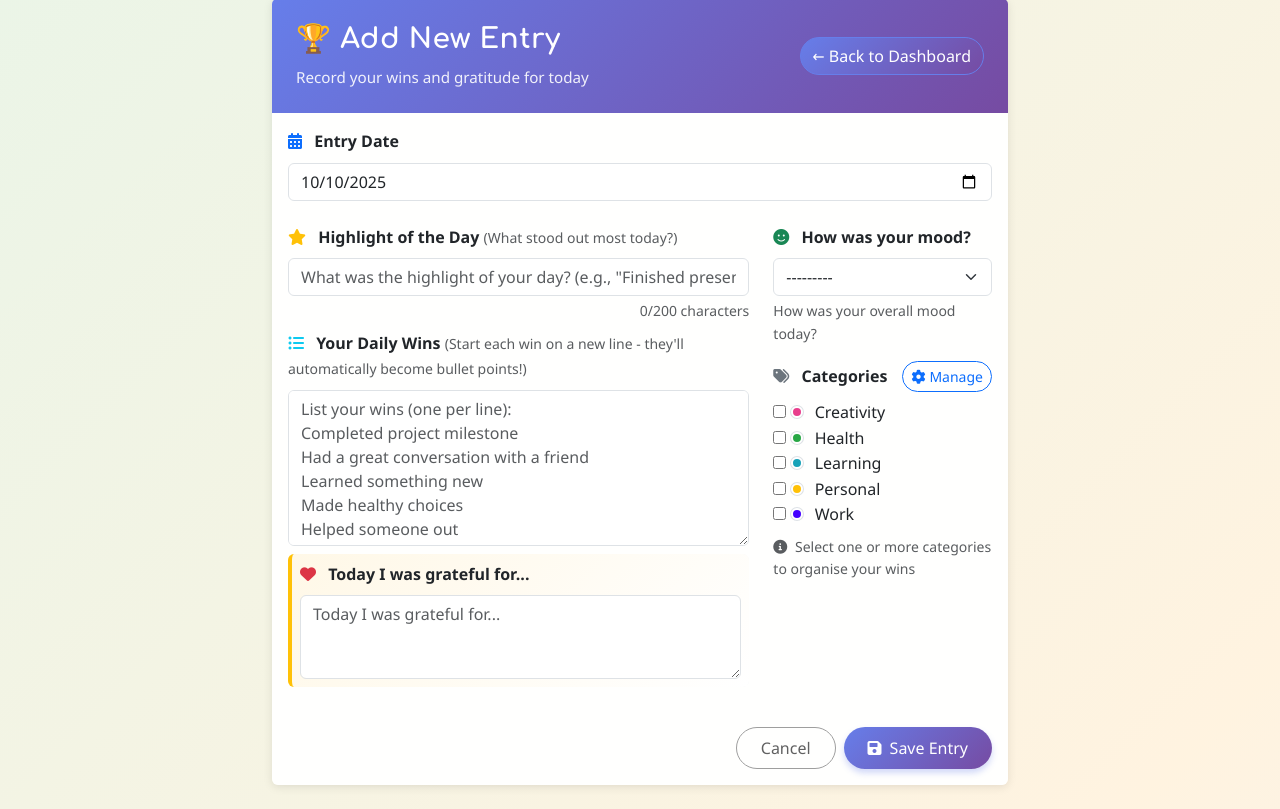
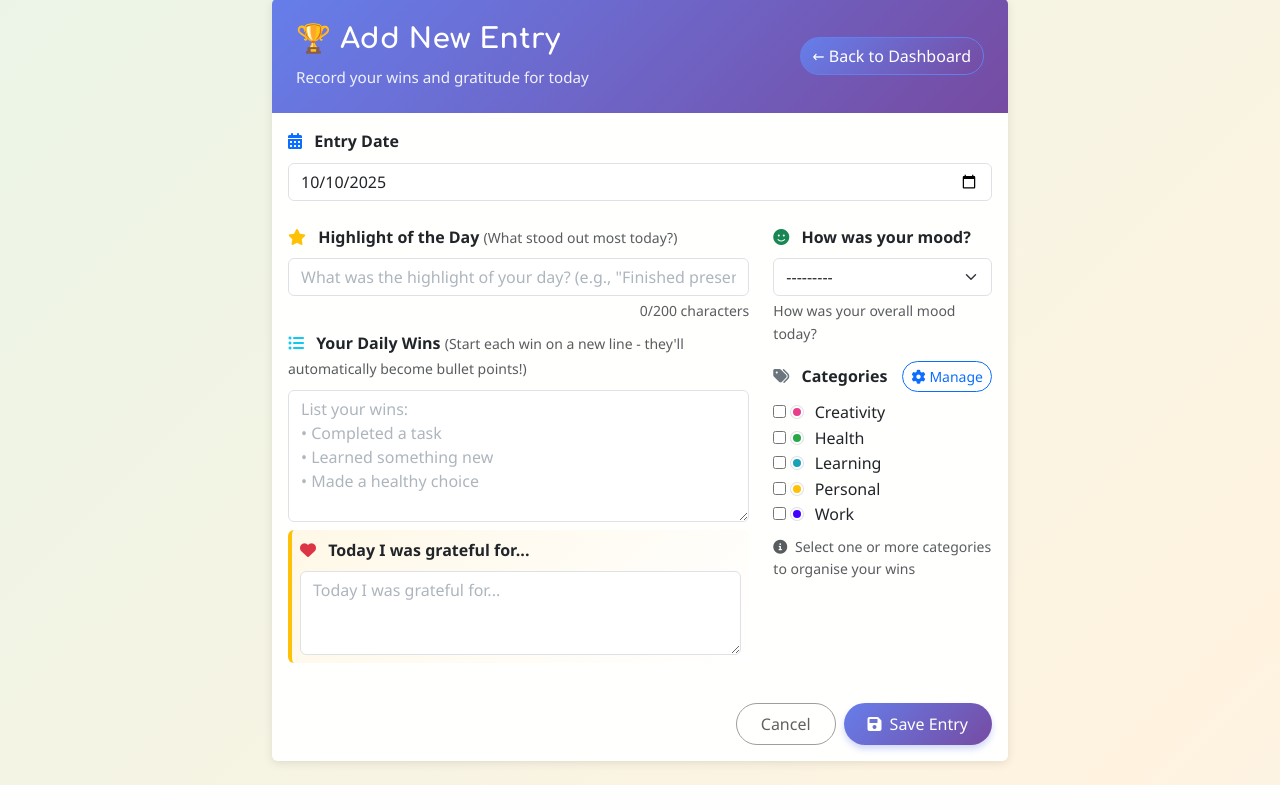
Before and after one commit to soumya2219/my-daily-wins-tracker, a Django app: page /entries/new/ in a window 1280 px wide. Shown: the part 135-944 px from the top of the page. After the commit the page ends 920 px from the top, so only its background shows below. Run offline with Django 5.2, Linux system fonts and the light colour scheme; a user stored in the database is signed in; data comes from the database, SQL or seed files in the repository; both versions use the stored data as it was after the commit; some libraries are stand-ins or nearby versions.

Commit message:
Lighten placeholder text and simplify daily wins examples

```diff
--- a/static/css/base.css
+++ b/static/css/base.css
@@ -65,6 +65,20 @@ h1, h2, h3, h4, h5, h6, .h1, .h2, .h3, .h4, .h5, .h6 {
 }
 .alert {
     border-radius: 15px;
+}
+
+/* Lighter placeholder text for better readability */
+::placeholder {
+    color: #adb5bd !important;
+    opacity: 1;
+}
+
+:-ms-input-placeholder {
+    color: #adb5bd !important;
+}
+
+::-ms-input-placeholder {
+    color: #adb5bd !important;
 }
 
 /* Beautiful navbar styling to match the cards */
--- a/tracker/forms.py
+++ b/tracker/forms.py
@@ -26,7 +26,7 @@ class EntryForm(forms.ModelForm):
             }),
             'content': forms.Textarea(attrs={
                 'class': 'form-control',
-                'placeholder': 'List your wins (one per line):\nCompleted project milestone\nHad a great conversation with a friend\nLearned something new\nMade healthy choices\nHelped someone out',
+                'placeholder': 'List your wins:\n• Completed a task\n• Learned something new\n• Made a healthy choice',
                 'rows': 5
             }),
             'mood_rating': forms.Select(attrs={
```
Also changed, not shown: db.sqlite3, 1 other file.
